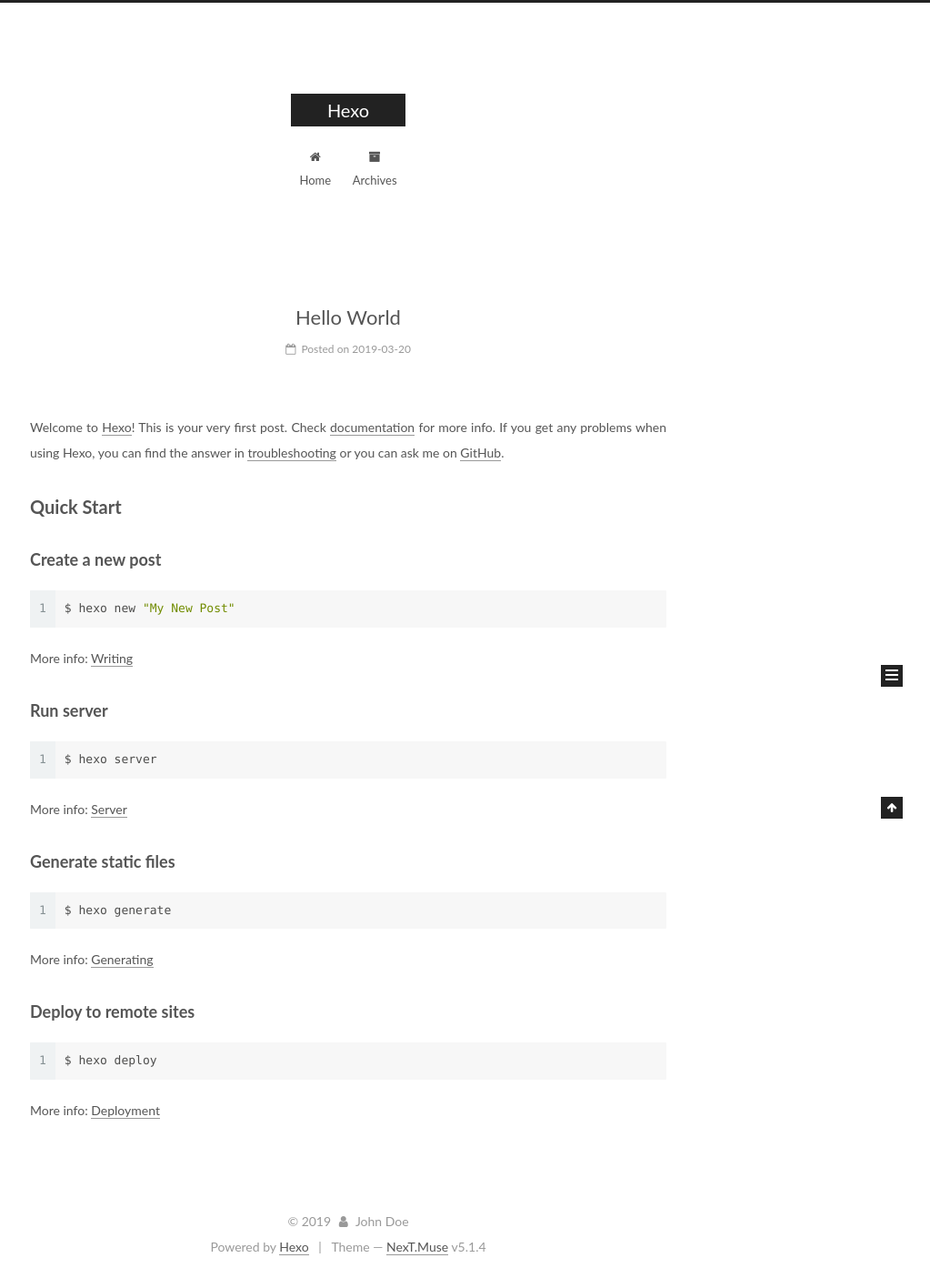
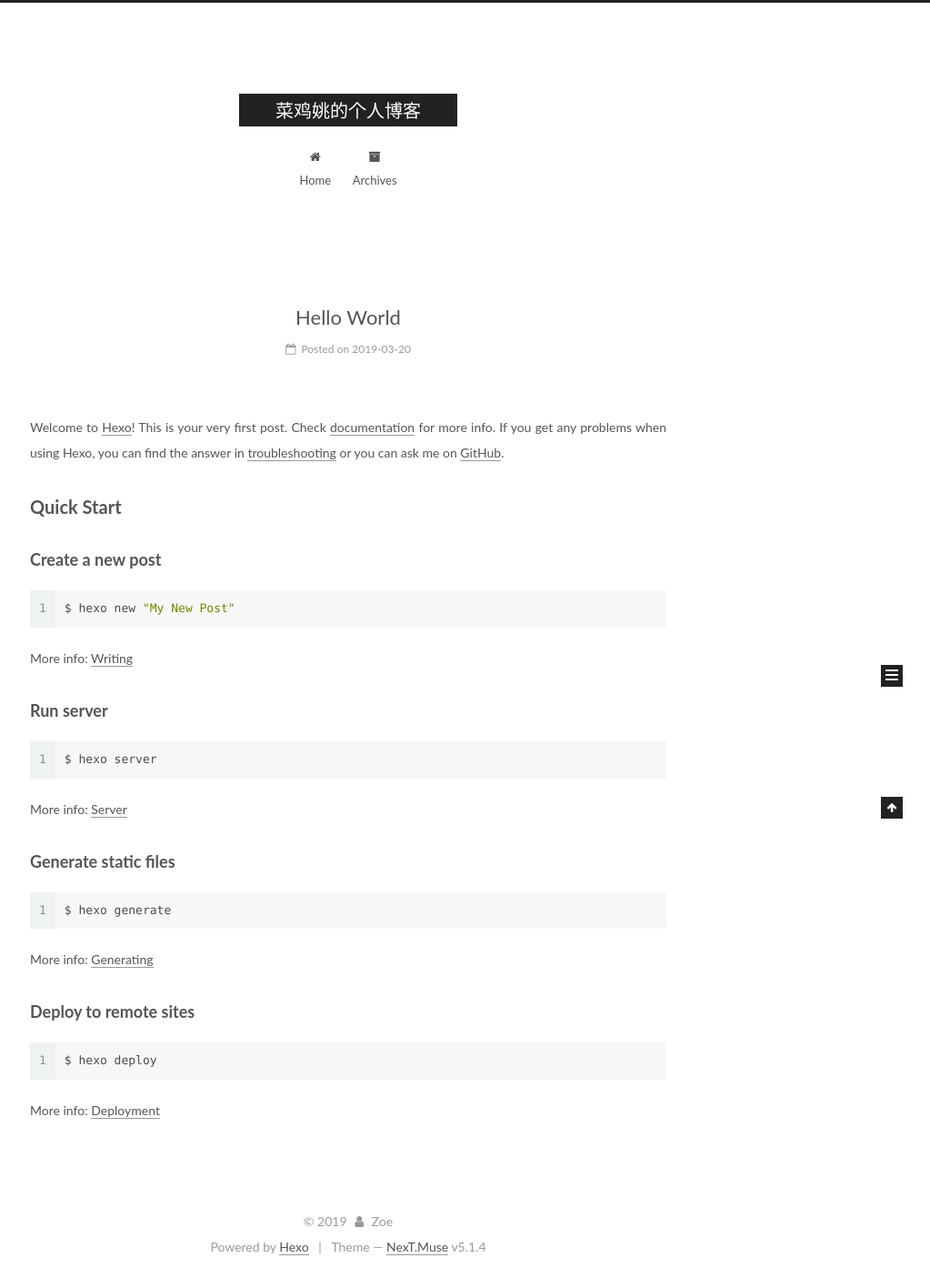
Before and after one commit to yzySAMA/yzy97.github.io, a plain HTML site: page index.html in a window 1280 px wide. Shown: the whole page at 91% size, without its empty margins (257-1280 px from the left). Drawn offline with Linux system fonts and the light colour scheme.

Commit message:
Site updated: 2019-03-20 10:52:36

```diff
--- a/index.html
+++ b/index.html
@@ -80,12 +80,12 @@
 
 
 <meta property="og:type" content="website">
-<meta property="og:title" content="Hexo">
-<meta property="og:url" content="http://yoursite.com/index.html">
-<meta property="og:site_name" content="Hexo">
+<meta property="og:title" content="菜鸡姚的个人博客">
+<meta property="og:url" content="http://blog.yzy97.cn/index.html">
+<meta property="og:site_name" content="菜鸡姚的个人博客">
 <meta property="og:locale" content="default">
 <meta name="twitter:card" content="summary">
-<meta name="twitter:title" content="Hexo">
+<meta name="twitter:title" content="菜鸡姚的个人博客">
 
 
 
@@ -115,13 +115,13 @@
 
 
 
-  <link rel="canonical" href="http://yoursite.com/">
+  <link rel="canonical" href="http://blog.yzy97.cn/">
 
 
 
 
 
-  <title>Hexo</title>
+  <title>菜鸡姚的个人博客</title>
 
 
 
@@ -152,7 +152,7 @@
     <div class="custom-logo-site-title">
       <a href="/" class="brand" rel="start">
         <span class="logo-line-before"><i></i></span>
-        <span class="site-title">Hexo</span>
+        <span class="site-title">菜鸡姚的个人博客</span>
         <span class="logo-line-after"><i></i></span>
       </a>
     </div>
@@ -229,16 +229,16 @@
 
 
   <div class="post-block">
-    <link itemprop="mainEntityOfPage" href="http://yoursite.com/2019/03/20/hello-world/">
+    <link itemprop="mainEntityOfPage" href="http://blog.yzy97.cn/2019/03/20/hello-world/">
 
     <span hidden itemprop="author" itemscope itemtype="http://schema.org/Person">
-      <meta itemprop="name" content="John Doe">
+      <meta itemprop="name" content="Zoe">
       <meta itemprop="description" content>
       <meta itemprop="image" content="/images/avatar.gif">
     </span>
 
     <span hidden itemprop="publisher" itemscope itemtype="http://schema.org/Organization">
-      <meta itemprop="name" content="Hexo">
+      <meta itemprop="name" content="菜鸡姚的个人博客">
     </span>
 
 
@@ -379,7 +379,7 @@
         <div class="site-overview">
           <div class="site-author motion-element" itemprop="author" itemscope itemtype="http://schema.org/Person">
 
-              <p class="site-author-name" itemprop="name">John Doe</p>
+              <p class="site-author-name" itemprop="name">Zoe</p>
               <p class="site-description motion-element" itemprop="description"></p>
           </div>
 
@@ -435,7 +435,7 @@
   <span class="with-love">
     <i class="fa fa-user"></i>
   </span>
-  <span class="author" itemprop="copyrightHolder">John Doe</span>
+  <span class="author" itemprop="copyrightHolder">Zoe</span>
 
 
 </div>
```
Also changed, not shown: 2019/03/20/hello-world/index.html (+10 -10 lines), archives/2019/03/index.html (+9 -9 lines), archives/2019/index.html (+9 -9 lines), archives/index.html (+9 -9 lines), 1 other file.
